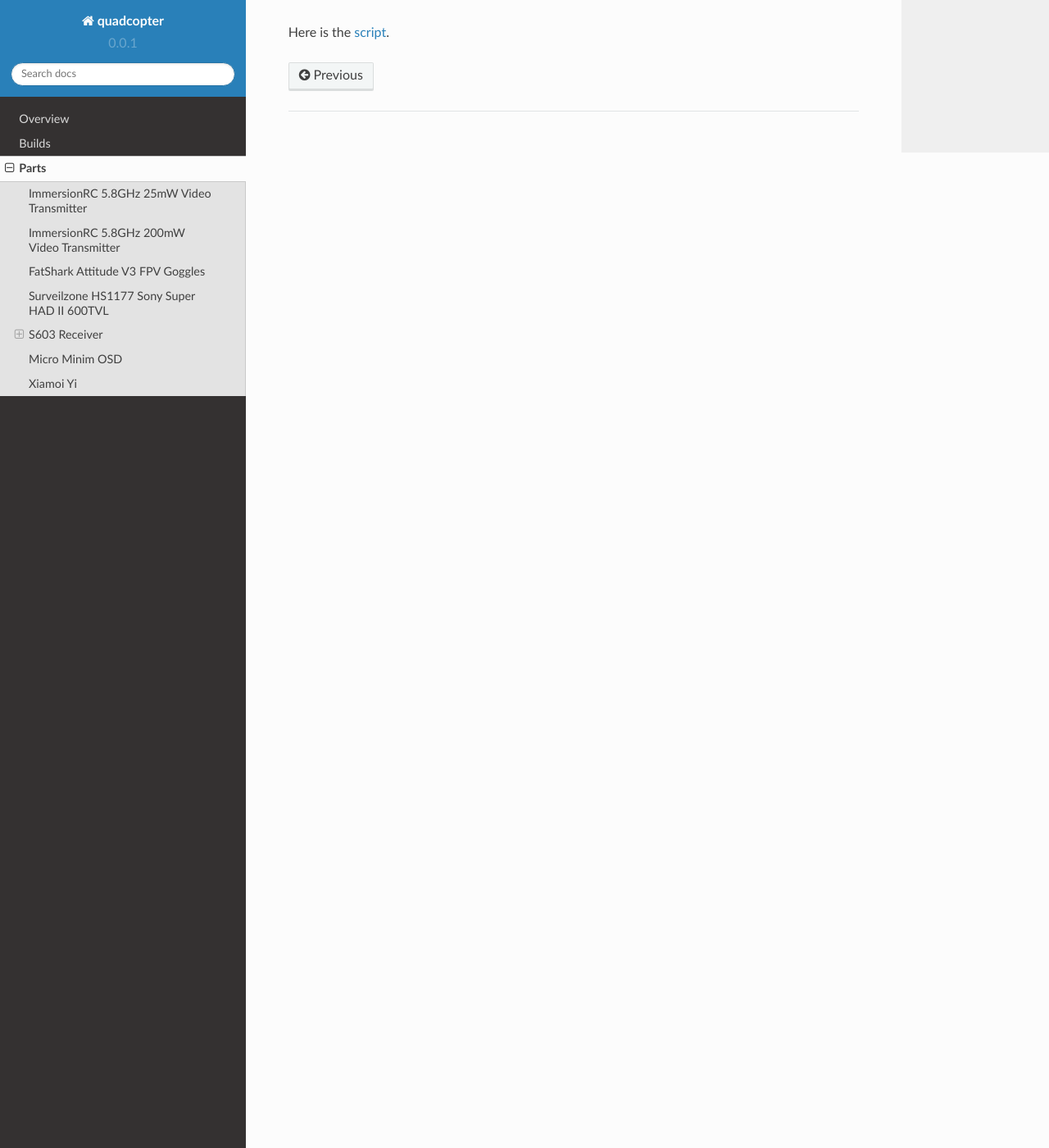
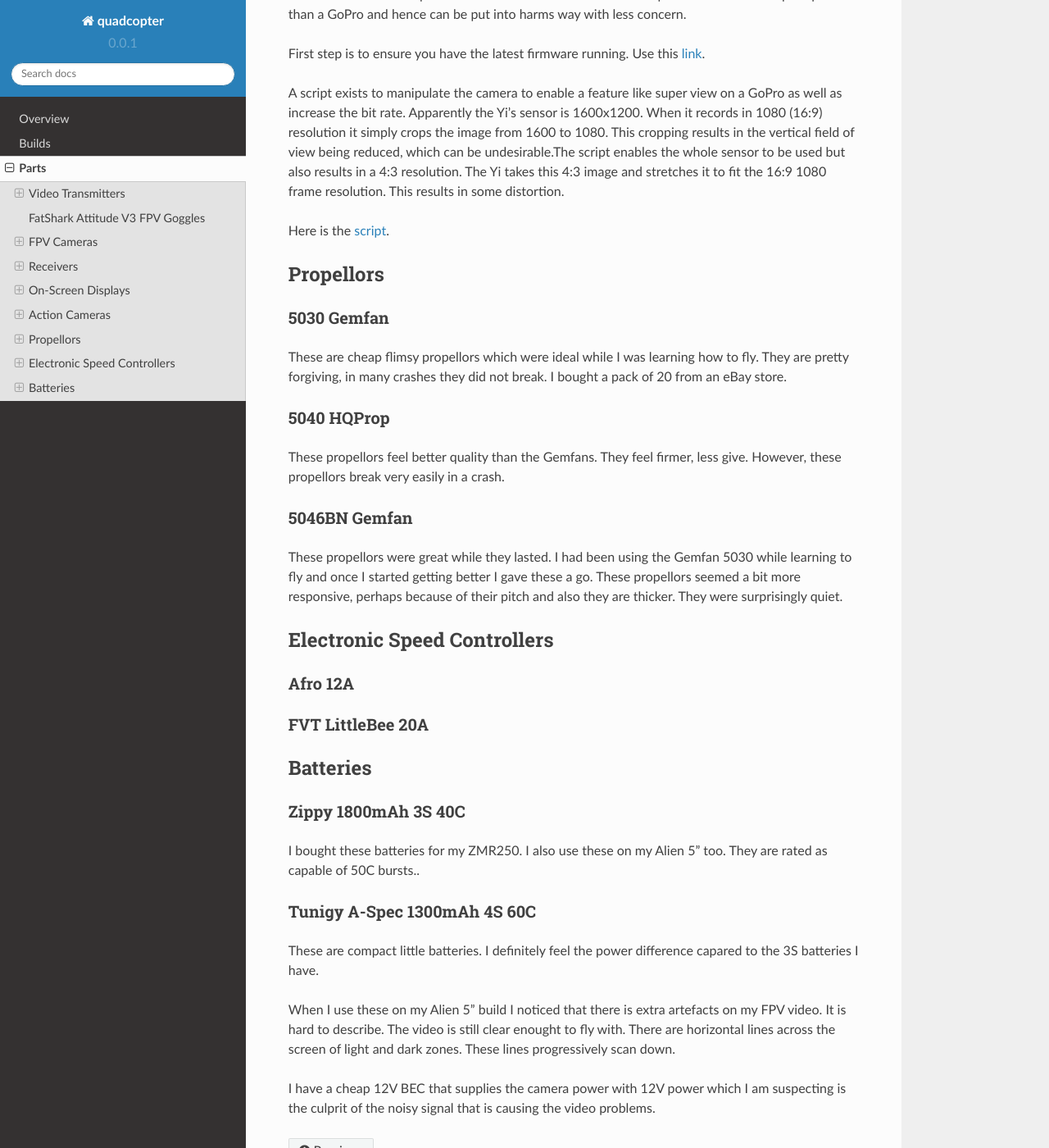
Before and after one commit to claws/quadcopter, a Sphinx documentation site: the page built from doc/parts/index.rst, in a window 1280 px wide and 1400 px high, scrolled down 8345 px. Shown: the whole window at 82% size. Built offline with Sphinx 7.4.7 and the Read the Docs theme 2.0.0, drawn with Linux system fonts in a browser that asks for light colours; some of the changed text lies outside the part shown.

Commit message:
parts updates

```diff
--- a/doc/parts/index.rst
+++ b/doc/parts/index.rst
@@ -5,11 +5,13 @@
 quads.
 
 
+Video Transmitters
+------------------
 
 .. _25mw-immersionrc-video-transmitter-label:
 
 ImmersionRC 5.8GHz 25mW Video Transmitter
------------------------------------------
++++++++++++++++++++++++++++++++++++++++++
 
 The dip switches on the back were covered by the clear heat shrink so I
 used a craft knife to gently trim it away so I could change the switch
@@ -38,9 +40,8 @@
 
 .. _200mw-immersionrc-video-transmitter-label:
 
-
 ImmersionRC 5.8GHz 200mW Video Transmitter
-------------------------------------------
+++++++++++++++++++++++++++++++++++++++++++
 
 This unit provides the same IRC/FS channels as the 25mW unit plus another 8
 channels called RaceBand. These channels are much more widely spaced.
@@ -145,10 +146,13 @@
 ======  ====  =====================  ====  ====  ====  ====  ====  ====  ====  ====
 
 
+FPV Cameras
+-----------
+
 .. _hs1177-fpv-camera-label:
 
 Surveilzone HS1177 Sony Super HAD II 600TVL
--------------------------------------------
++++++++++++++++++++++++++++++++++++++++++++
 
 The Sony HS1177 Super HAD II CCD 600TVL camera supports power from 5-22V and
 has a 2.8mm lens which provides approximately 130 degree field of view.  It
@@ -175,10 +179,13 @@
     Exposure -> DWDR --> ON
 
 
+Receivers
+---------
+
 .. _s603-receiver-label:
 
 S603 Receiver
--------------
++++++++++++++
 
 This receiver is a cheap alternative for a Spectrum branded receiver. These
 can be found on sites like `banggood <http://www.banggood.com>`_. I have
@@ -187,7 +194,7 @@
 heatshrink.
 
 Bind Procedure
-++++++++++++++
+^^^^^^^^^^^^^^
 
 #. Ensure transmitter is off.
 #. Insert bind plug into Bind port in S603.
@@ -199,10 +206,13 @@
 #. That's it. Done.
 
 
+On-Screen Displays
+------------------
+
 .. _micro-minim-osd-label:
 
 Micro Minim OSD
----------------
++++++++++++++++
 
 The Micro MinimOSD is pretty much the same as the MinimOSD only smaller. It
 has a 16x16mm size. It supports monitoring two batteries up each up to 4S
@@ -234,12 +244,17 @@
 .. figure:: resources/micro-minimosd.jpg
 
 
+Action Cameras
+--------------
+
+.. _xaomi-yi-label:
 
 Xiamoi Yi
----------
++++++++++
 
 The Xiamoi Yi is a cheap HD action camera similar to a GoPro. It provides
-a much cheaper (and hence can be put into harms way with less concern).
+a much cheaper option than a GoPro and hence can be put into harms way
+with less concern.
 
 First step is to ensure you have the latest firmware running. Use this
 `link <http://www.xiaoyi.com/update/sports>`_.
@@ -254,3 +269,85 @@
 distortion.
 
 Here is the `script <http://fpvlab.com/forums/showthread.php?45118-Xiaomi-Yi-Enhanced-for-FPV-ers-(Script-Compilation>`_.
+
+
+.. _propellors-label:
+
+Propellors
+----------
+
+.. _5030-gemfan-propellors-label:
+
+5030 Gemfan
++++++++++++
+
+These are cheap flimsy propellors which were ideal while I was learning
+how to fly. They are pretty forgiving, in many crashes they did not break.
+I bought a pack of 20 from an eBay store.
+
+
+.. _5045-hqprop-propellors-label:
+
+5040 HQProp
++++++++++++
+
+These propellors feel better quality than the Gemfans. They feel firmer,
+less give. However, these propellors break very easily in a crash.
+
+
+.. _5046bn-gemfan-propellors-label:
+
+5046BN Gemfan
++++++++++++++
+
+These propellors were great while they lasted. I had been using the Gemfan
+5030 while learning to fly and once I started getting better I gave these
+a go. These propellors seemed a bit more responsive, perhaps because of
+their pitch and also they are thicker. They were surprisingly quiet.
+
+
+Electronic Speed Controllers
+----------------------------
+
+.. _afro-12a-esc-label:
+
+Afro 12A
+++++++++
+
+
+.. _fvt-littlebee-20a-label:
+
+FVT LittleBee 20A
++++++++++++++++++
+
+
+
+Batteries
+---------
+
+.. _zippy-1800-3s-40c-label:
+
+Zippy 1800mAh 3S 40C
+++++++++++++++++++++
+
+I bought these batteries for my ZMR250. I also use these on my Alien 5" too.
+They are rated as capable of 50C bursts..
+
+
+.. _tunigy-1800-4s-60c:
+
+Tunigy A-Spec 1300mAh 4S 60C
+++++++++++++++++++++++++++++
+
+These are compact little batteries. I definitely feel the power difference
+capared to the 3S batteries I have.
+
+
+When I use these on my Alien 5" build I noticed that there is extra artefacts
+on my FPV video. It is hard to describe. The video is still clear enought to
+fly with. There are horizontal lines across the screen of light and dark
+zones. These lines progressively scan down.
+
+I have a cheap 12V BEC that supplies the camera power with 12V power which I
+am suspecting is the culprit of the noisy signal that is causing the video
+problems.
```
Also changed, not shown: doc/builds/alien5/index.rst (+53 -13 lines).
